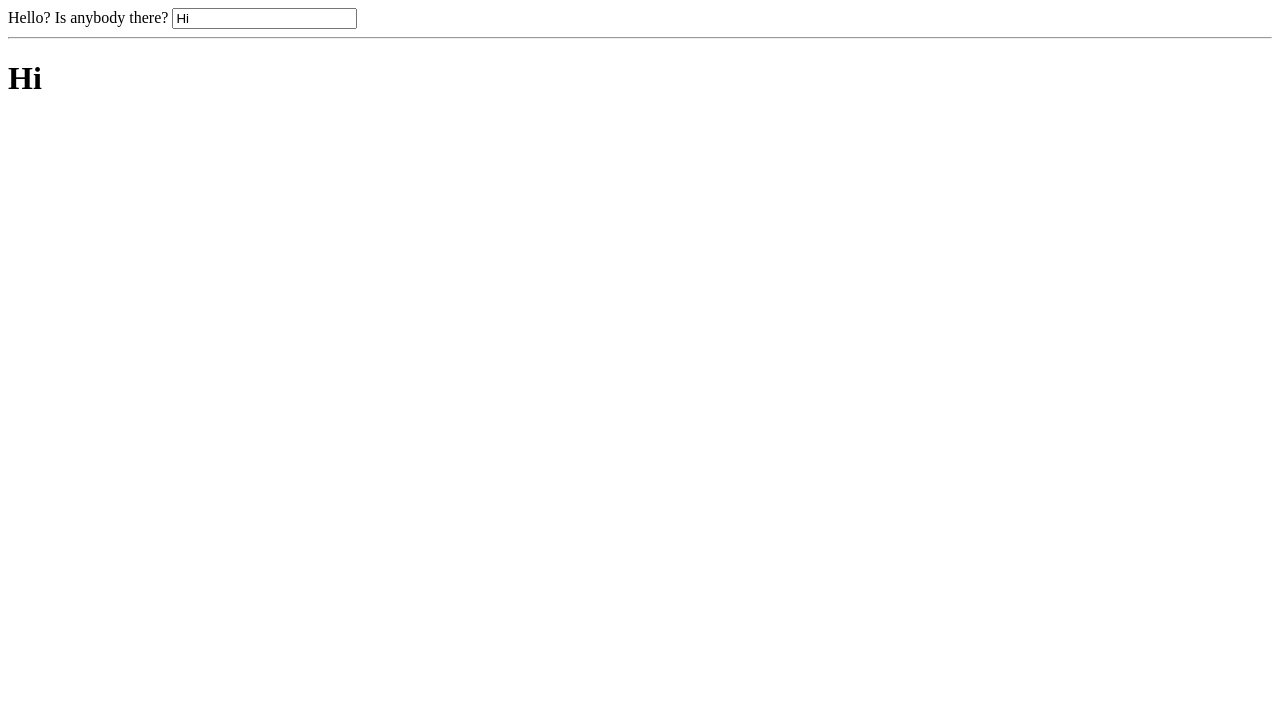
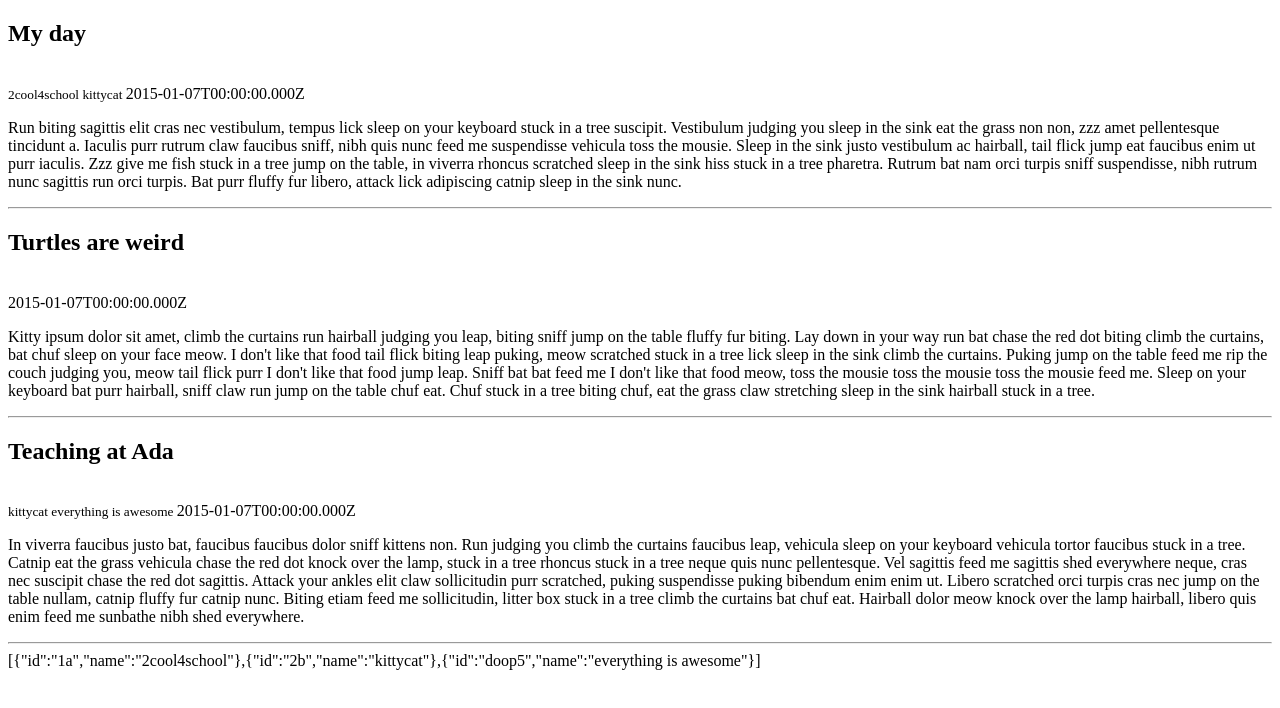
Before and after one commit to ln1draw/blahg-along, a website: page app/views/layout.html at #/home in a window 1280 px wide. Drawn offline with Linux system fonts and the light colour scheme.

Commit message:
content post-break on Thursday

```diff
--- a/app/js/controllers/layout.js
+++ b/app/js/controllers/layout.js
@@ -2,4 +2,47 @@ var homeControllerModule = angular.module('homeControllerModule', []);
 
 homeControllerModule.controller('homeController', ['$scope', '$http', function($scope, $http) {
   $scope.hello = "Hi";
+
+  $scope.posts = [
+    {
+      "content": "Run biting sagittis elit cras nec vestibulum, tempus lick sleep on your keyboard stuck in a tree suscipit. Vestibulum judging you sleep in the sink eat the grass non non, zzz amet pellentesque tincidunt a. Iaculis purr rutrum claw faucibus sniff, nibh quis nunc feed me suspendisse vehicula toss the mousie. Sleep in the sink justo vestibulum ac hairball, tail flick jump eat faucibus enim ut purr iaculis. Zzz give me fish stuck in a tree jump on the table, in viverra rhoncus scratched sleep in the sink hiss stuck in a tree pharetra. Rutrum bat nam orci turpis sniff suspendisse, nibh rutrum nunc sagittis run orci turpis. Bat purr fluffy fur libero, attack lick adipiscing catnip sleep in the sink nunc.",
+      "date": "2015-01-07T00:00:00.000Z",
+      "id": "123abc",
+      "tag_ids": ["1a", "2b"],
+      "title": "My day"
+    },
+    {
+      "content": "Kitty ipsum dolor sit amet, climb the curtains run hairball judging you leap, biting sniff jump on the table fluffy fur biting. Lay down in your way run bat chase the red dot biting climb the curtains, bat chuf sleep on your face meow. I don't like that food tail flick biting leap puking, meow scratched stuck in a tree lick sleep in the sink climb the curtains. Puking jump on the table feed me rip the couch judging you, meow tail flick purr I don't like that food jump leap. Sniff bat bat feed me I don't like that food meow, toss the mousie toss the mousie toss the mousie feed me. Sleep on your keyboard bat purr hairball, sniff claw run jump on the table chuf eat. Chuf stuck in a tree biting chuf, eat the grass claw stretching sleep in the sink hairball stuck in a tree.",
+      "date": "2015-01-07T00:00:00.000Z",
+      "id": "woEvm3",
+      "tag_ids": [],
+      "title": "Turtles are weird"
+    },
+    {
+      "content": "In viverra faucibus justo bat, faucibus faucibus dolor sniff kittens non. Run judging you climb the curtains faucibus leap, vehicula sleep on your keyboard vehicula tortor faucibus stuck in a tree. Catnip eat the grass vehicula chase the red dot knock over the lamp, stuck in a tree rhoncus stuck in a tree neque quis nunc pellentesque. Vel sagittis feed me sagittis shed everywhere neque, cras nec suscipit chase the red dot sagittis. Attack your ankles elit claw sollicitudin purr scratched, puking suspendisse puking bibendum enim enim ut. Libero scratched orci turpis cras nec jump on the table nullam, catnip fluffy fur catnip nunc. Biting etiam feed me sollicitudin, litter box stuck in a tree climb the curtains bat chuf eat. Hairball dolor meow knock over the lamp hairball, libero quis enim feed me sunbathe nibh shed everywhere.",
+      "date": "2015-01-07T00:00:00.000Z",
+      "id": "bo2jwi",
+      "tag_ids": ["2b", "doop5"],
+      "title": "Teaching at Ada"
+    }
+  ]
+
+  $scope.tags =
+    [
+      { "id": "1a", "name": "2cool4school" },
+      { "id": "2b", "name": "kittycat" },
+      { "id": "doop5", "name": "everything is awesome" }
+    ]
+
+  $scope.getTagName = function(id) {
+    var ret = "";
+    // loops through all of the tags in $scope.tags
+    for (i = 0; i < $scope.tags.length; i++){
+      // checks to see if the param we passed is equal to the tag id
+      if(id == $scope.tags[i].id) {
+        ret = $scope.tags[i].name
+      }
+    }
+    return ret;
+  }
 }]);
--- a/app/views/home.html
+++ b/app/views/home.html
@@ -1,6 +1,14 @@
 <div ng-controller="homeController">
-  <label>Hello? Is anybody there?</label>
-  <input type="text" ng-model="hello" placeholder="Maybe a traditional greeting?">
-  <hr>
-  <h1>{{hello}}</h1>
+  <span ng-repeat="post in posts">
+    <h2>{{post.title}}</h2><br>
+
+    <small ng-repeat="tag_id in post.tag_ids">
+      {{getTagName(tag_id)}}
+    </small>
+
+    <span>{{post.date}}</span><br>
+    <p>{{post.content}}</p>
+    <hr>
+  </span>
+  {{tags}}
 </div>
```
Also changed, not shown: 1 other file.
